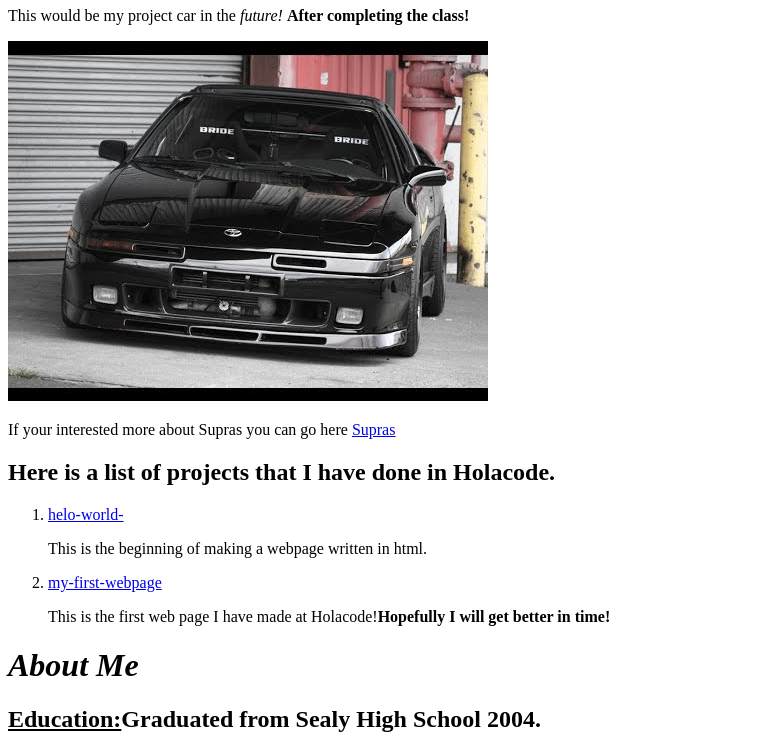
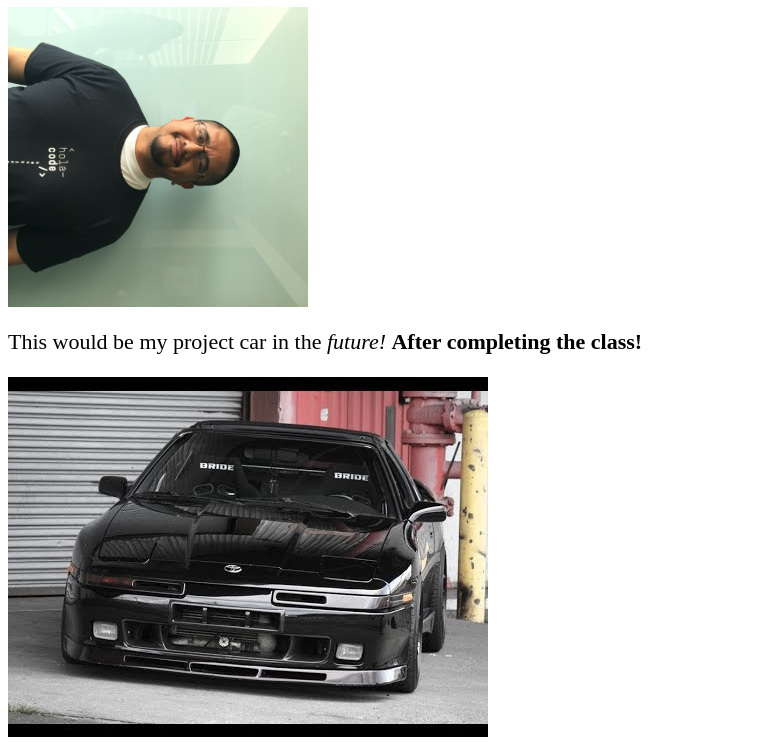
Before and after one commit to Lalolalo85/My_life, a plain HTML site: page index.html in a window 1280 px wide. Shown: the part 73-822 px from the top of the page, without its empty margins (0-765 px from the left). Drawn offline with Linux system fonts and the light colour scheme.

Commit message:
Css changes

```diff
--- a/CSS/styles.css
+++ b/CSS/styles.css
@@ -0,0 +1,11 @@
+#img{
+  transform: rotate(90deg); /* Equal to rotateZ(90deg) */
+}
+h1 {
+  color: Navy;
+  text-align: center;
+}
+
+p{
+  font-family: 'Felipa';font-size: 22px;
+}
--- a/index.html
+++ b/index.html
@@ -1,11 +1,15 @@
 <!DOCTYPE html>
 <html>
+
 <head>
   <meta charset="utf-8">
   <title>Luis Avila</title>
+  <link href="CSS/styles.css" rel="stylesheet" type="text/css">
 </head>
+
 <body>
   <h1>Luis Avila</h1>
+  <img id="img" src="image/Me.jpg" alt="A photo of me" align="center" width="300px" height="300px">
   <p>This would be my project car in the <em>future!</em> <strong>After completing the class!</strong></p>
   <img src="image/Supra4.jpg" alt="A photo of an Mk3">
   <p>If your interested more about Supras you can go here <a href="https://en.wikipedia.org/wiki/Toyota_Supra/">Supras</a></p>
@@ -18,9 +22,7 @@
   </ol>
   <h1><i>About Me</i></h1>
   <h2><u>Education:</u>Graduated from Sealy High School 2004.</h2>
-      <h2><u>Job Experiance:</u>Worked at a clothing company called BAW in Katy,TX I was the Supervisor of 3 Warehouses.Here is a link to there website if you would like to know more about the company:<a href="https://www.bawonline.com/"><i>BAW</i></a></h2>
+  <h2><u>Job Experiance:</u>Worked at a clothing company called BAW in Katy,TX I was the Supervisor of 3 Warehouses. Here is a link to there website if you would like to know more about the company:<a href="https://www.bawonline.com/"><i>BAW</i></a></h2>
+</body>
 
-      <
-
-  </body>
 </html>
```
Also changed, not shown: image/Me.jpg (added). Lines whose indentation alone changed are shown as unchanged.
